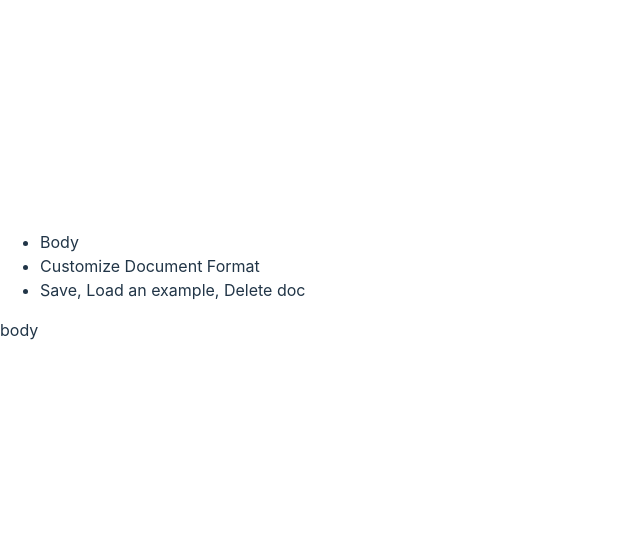
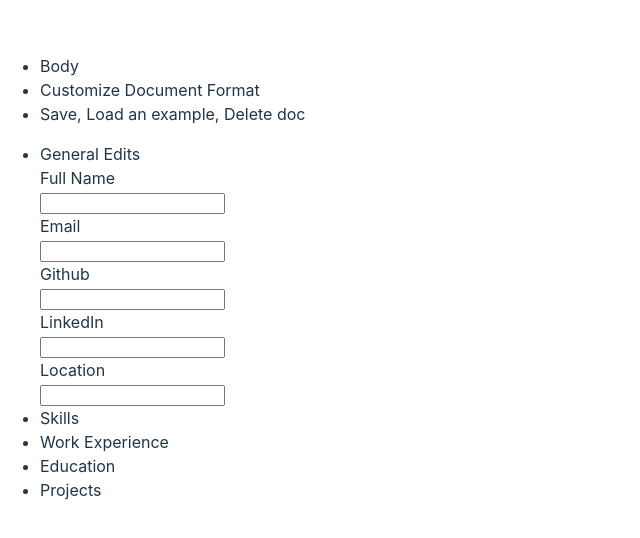
Before and after one commit to sebidelamata/resume-builder-app, a React (Vite) app: page / in a window 1280 px wide. Shown: the part 122-660 px from the top of the page, without its empty margins (0-640 px from the left). Built offline with nearby package versions, Linux system fonts and the light colour scheme.

Commit message:
collapsable edit body

```diff
--- a/src/DocEditor.jsx
+++ b/src/DocEditor.jsx
@@ -1,12 +1,12 @@
 import { useState } from 'react'
 import './DocEditor.css'
+import EditDisplay from './EditDisplay.jsx'
 
 const DocEditor = () => {
 
     const [editDisplaySelect, setEditDisplaySelect] = useState('body');
 
     const handleNavBarClick = (e) => {
-        console.log(e.target.id)
         setEditDisplaySelect(e.target.id);
     }
 
@@ -26,7 +26,7 @@ const DocEditor = () => {
                 <NavBar/>
              </div>
             <div id='edit-div'>
-                {editDisplaySelect}
+                <EditDisplay select={editDisplaySelect}/>
             </div>
         </div>
     )
--- /dev/null
+++ b/src/EditDisplay.jsx
@@ -0,0 +1,98 @@
+import { useState } from 'react'
+
+const EditDisplay = ({select}) => {
+
+    const [showCard, setShowCard] = useState('general-edits')
+
+    const handleCardClick = (e) => {
+        setShowCard(e.target.id)
+    }
+
+    return (
+        <section className='edit-display' id={select}>
+            {
+                select === 'body' &&
+                <>
+                    <ul className='body-list'>
+                        <li className='body-card'>
+                            <div id='general-edits' onClick={handleCardClick}>General Edits</div>
+                            {
+                                showCard === 'general-edits' &&
+                                <form action="">
+                                <label htmlFor="fullName">Full Name</label><br />
+                                <input type="text" id='full-name' name='fullName'/><br />
+                                <label htmlFor="email">Email</label><br />
+                                <input type="email"  id='email' name='email'/><br />
+                                <label htmlFor="github">Github</label><br />
+                                <input type="github" id='github' name='github'/><br />
+                                <label htmlFor="linkedin">LinkedIn</label><br />
+                                <input type="linkedin" id='linkedin' name='linkedin'/><br />
+                                <label htmlFor="location">Location</label><br />
+                                <input type="location" id='location' name='location'/>
+                            </form>
+                            }
+                        </li>
+                        <li>
+                            <div id='skills' onClick={handleCardClick}>Skills</div>
+                            {
+                                showCard === 'skills' &&
+                                    <div id='skills-card'>
+                                        <ul id='skills-list'>
+                                            <li>Example skill</li>
+                                        </ul>
+                                        <div id='add-education'>
+                                            <button>+ Education</button>
+                                        </div>
+                                    </div>
+                            }
+                        </li>
+                        <li className='body-card'>
+                            <div id='work-experience' onClick={handleCardClick}>Work Experience</div>
+                            {
+                                showCard === 'work-experience' &&
+                                    <div id='work-experience-card'>
+                                        <ul id='work-experience-list'>
+                                            <li>Example Work Experience</li>
+                                        </ul>
+                                        <div id='add-work-experience'>
+                                            <button>+ Work Experience</button>
+                                        </div>
+                                    </div>
+                            }
+                        </li>
+                        <li className='body-card'>
+                            <div id='education' onClick={handleCardClick}>Education</div>
+                            {
+                                showCard === 'education' &&
+                                    <div>
+                                        <ul id='education-card'>
+                                            <li>Example Education</li>
+                                        </ul>
+                                        <div id='add-education'>
+                                            <button>+ Education</button>
+                                        </div>
+                                    </div>
+                            }
+                        </li>
+                        <li className='body-card'>
+                            <div id='projects' onClick={handleCardClick}>Projects</div>
+                            {
+                                showCard === 'projects' &&
+                                    <div>
+                                        <ul id='project-card'>
+                                            <li>Example Project</li>
+                                        </ul>
+                                        <div id='add-project'>
+                                            <button>+ Project</button>
+                                        </div>
+                                    </div>
+                            }
+                        </li>
+                    </ul>
+                </>
+             }
+        </section>
+    )
+}
+
+export default EditDisplay;
```
